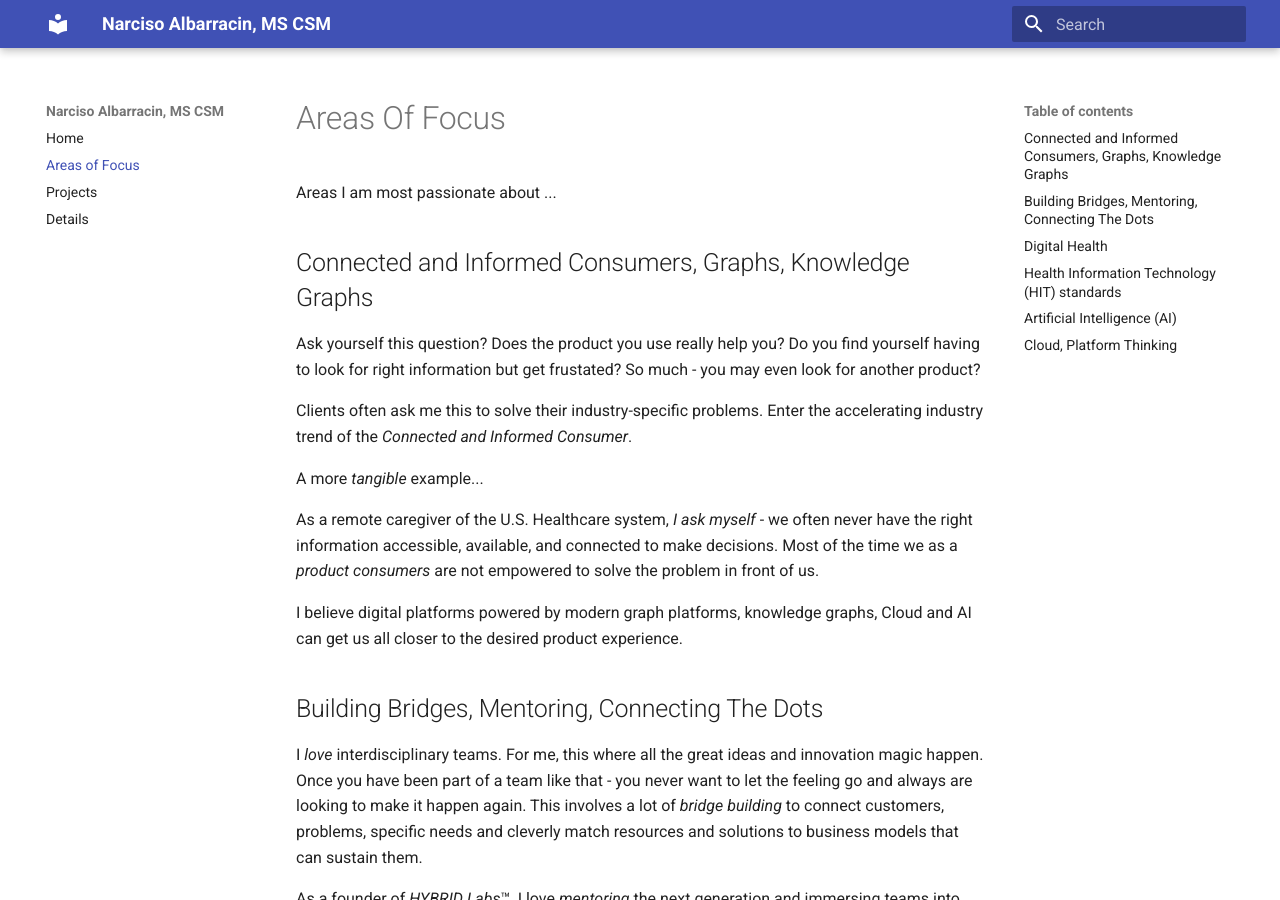
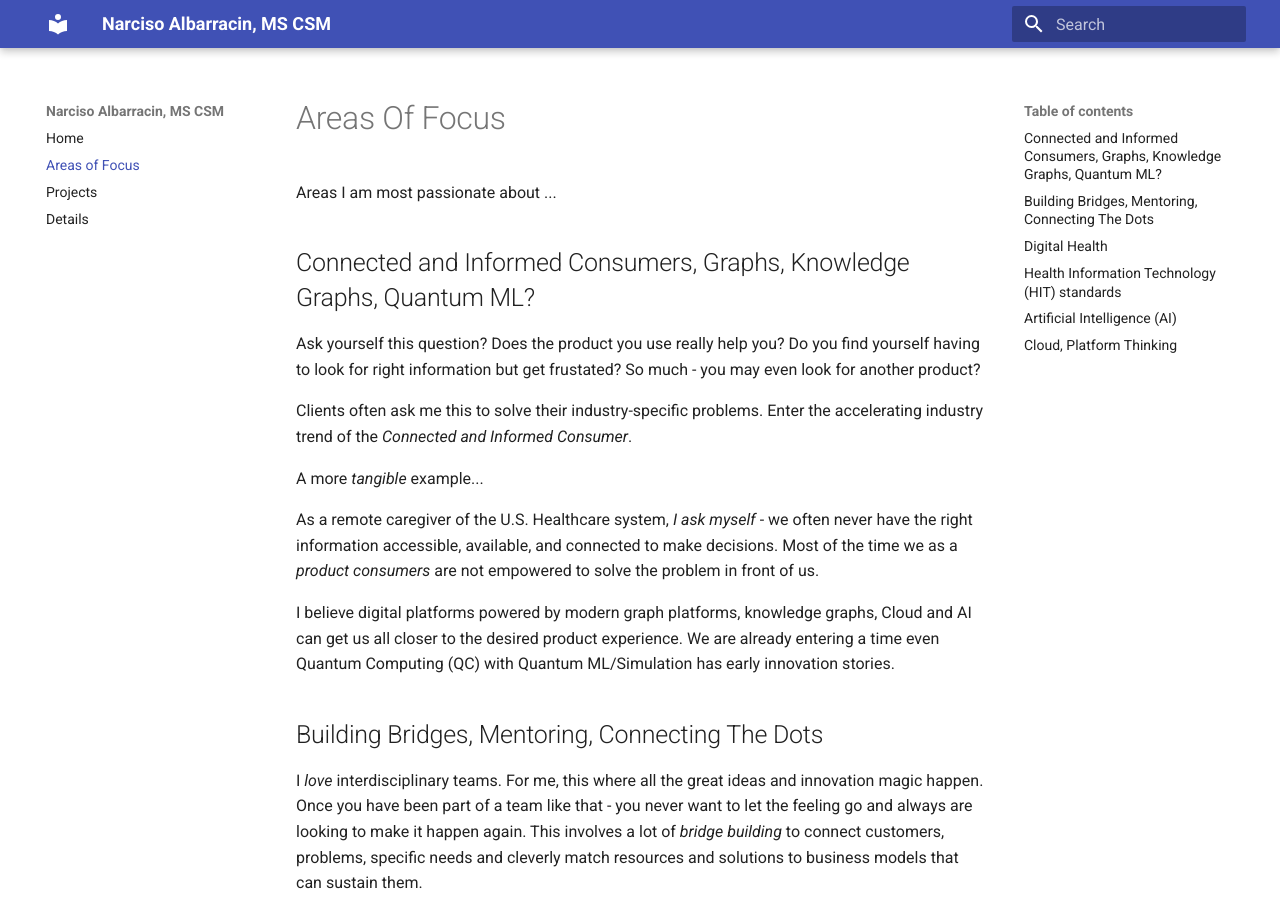
Before and after one commit to nalbarr/portfolio, an MkDocs documentation site: the page built from docs/areas.md, in a window 1280 px wide and 900 px high. Built offline with MkDocs 1.6.1 and Material for MkDocs 9.7.7, drawn with Linux system fonts in a browser that asks for light colours.

Commit message:
Update areas.md

```diff
--- a/docs/areas.md
+++ b/docs/areas.md
@@ -2,7 +2,7 @@
 
 Areas I am most passionate about ...
 
-## Connected and Informed Consumers, Graphs, Knowledge Graphs
+## Connected and Informed Consumers, Graphs, Knowledge Graphs, Quantum ML?
 Ask yourself this question?  Does the product you use really help you?  Do you find yourself having to look for right information but get frustated?  So much - you may even look for another product?
 
 Clients often ask me this to solve their industry-specific problems.  Enter the accelerating industry trend of the *Connected and Informed Consumer*.
@@ -11,7 +11,7 @@ A more *tangible* example...
 
 As a remote caregiver of the U.S.  Healthcare system, *I ask myself* - we often never have the right information accessible, available, and connected to make decisions.  Most of the time we as a *product consumers* are not empowered to solve the problem in front of us.
 
-I believe digital platforms powered by modern graph platforms, knowledge graphs, Cloud and AI can get us all closer to the desired product experience.
+I believe digital platforms powered by modern graph platforms, knowledge graphs, Cloud and AI can get us all closer to the desired product experience.  We are already entering a time even Quantum Computing (QC) with Quantum ML/Simulation has early innovation stories.
 
 ## Building Bridges, Mentoring, Connecting The Dots
 I *love* interdisciplinary teams.  For me, this where all the great ideas and innovation magic happen.  Once you have been part of a team like that - you never want to let the feeling go and always are looking to make it happen again.  This involves a lot of *bridge building* to connect customers, problems, specific needs and cleverly match resources and solutions to business models that can sustain them.
```
